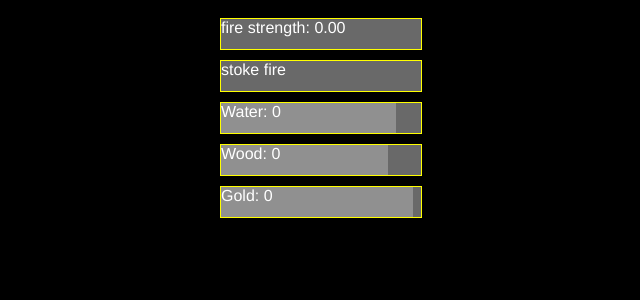
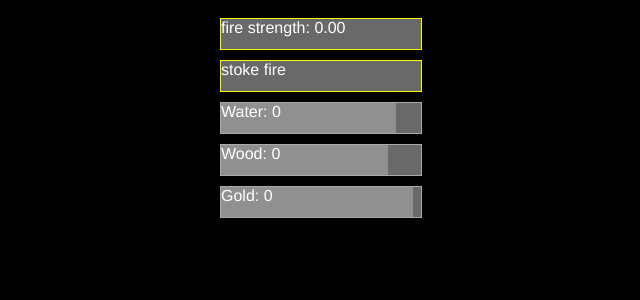
Before and after one commit to omersagy1/test6, a React (Create React App) app: page / in a window 1280 px wide. Shown: the top 300 px of the page, without its empty margins (188-828 px from the left). Built offline with nearby package versions, Linux system fonts and the light colour scheme.

Commit message:
border highlights on active/inactive

```diff
--- a/src/game/render/meter.js
+++ b/src/game/render/meter.js
@@ -6,16 +6,24 @@ const BAR_COLOR = '#909090';
 const BG_COLOR = 'dimgray';
 const LABEL_COLOR = 'white';
 
-const BORDER_COLOR = 'yellow';
+const ACTIVE_BORDER_COLOR = 'yellow';
+const INACTIVE_BORDER_COLOR = 'darkgray';
 const BORDER_WIDTH = '1px';
 
 const Meter = ({proportion, label, callback, bar_color}) => {
+  let border_color;
+  if (proportion == 0) {
+    border_color = ACTIVE_BORDER_COLOR;
+  } else {
+    border_color = INACTIVE_BORDER_COLOR;
+  }
+
   const outer_style = {
     width: WIDTH,
     height: HEIGHT,
     background: BG_COLOR,
     color: LABEL_COLOR,
-    borderColor: BORDER_COLOR,
+    borderColor: border_color,
     borderWidth: '1px',
     borderStyle: 'solid',
     fontSize: 16
```
